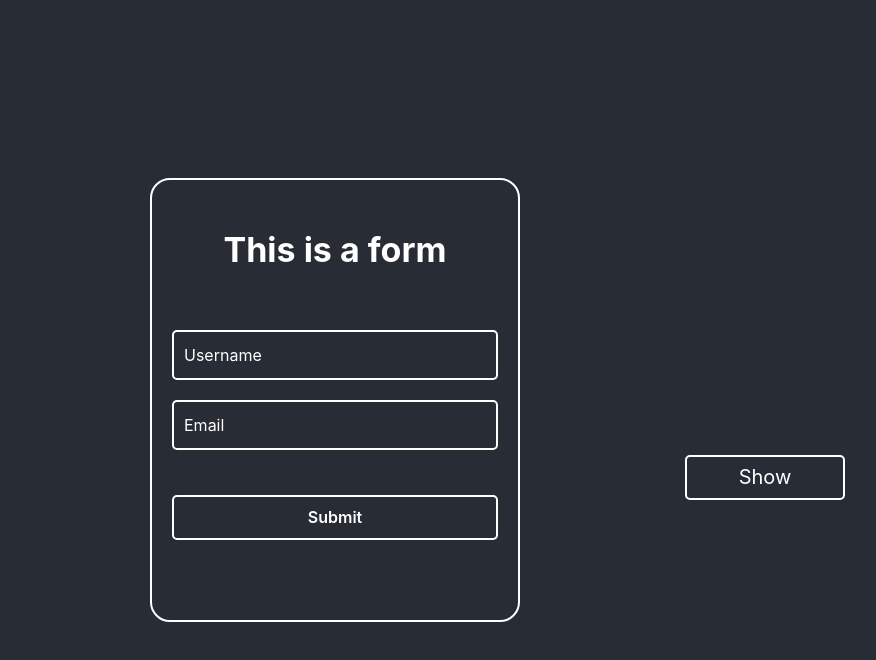
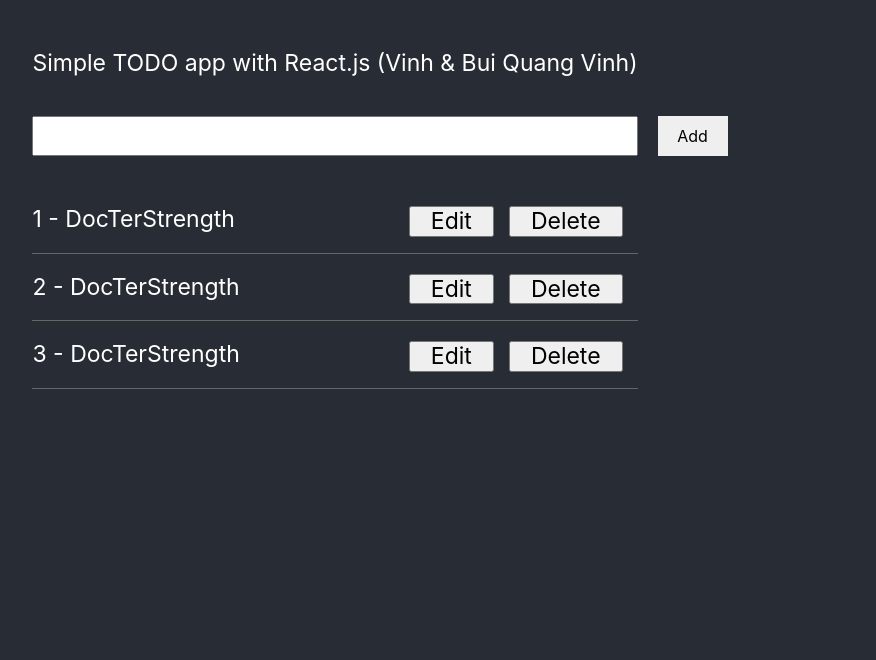
Before and after one commit to BuiQuangVinh66/Learning-react-season-1, a React app: page / in a window 1280 px wide. Shown: the whole page, without its empty margins (305-1181 px from the left). Built offline with nearby package versions, Linux system fonts and the light colour scheme.

Commit message:
project todo

```diff
--- a/package.json
+++ b/package.json
@@ -9,6 +9,7 @@
     "react": "^18.2.0",
     "react-dom": "^18.2.0",
     "react-scripts": "^5.0.1",
+    "react-toastify": "8.0.2",
     "sass": "^1.66.1",
     "web-vitals": "^2.1.4"
   },
--- /dev/null
+++ b/src/styles/colors.scss
@@ -0,0 +1,6 @@
+// @import "colors";
+// color: myVariables;
+$textColor_1: #fff;
+$textColor_2: #000;
+$textColor_3: #333;
+$textColor_4: #666;
--- a/src/views/App.js
+++ b/src/views/App.js
@@ -1,12 +1,35 @@
 import MyComponent from "./Example/MyComponent";
+import "./Example/form.scss";
+import "./Example/list.scss";
 import "./App.scss";
-import "../styles/form.scss";
-import "../styles/list.scss";
+import "./ToDos/ListTodo";
+import ListTodo from "./ToDos/ListTodo";
+import { ToastContainer, toast } from "react-toastify";
+import "react-toastify/dist/ReactToastify.css";
 
 function App() {
   return (
     <div className="App">
-      <MyComponent />
+      <p style={{ fontSize: "2.3rem", marginBottom: "40px" }}>
+        Simple TODO app with React.js (Vinh &amp; Bui Quang Vinh)
+      </p>
+      {/* <MyComponent /> */}
+      <ListTodo />
+
+      <ToastContainer
+        position="top-right"
+        autoClose={5000}
+        hideProgressBar={false}
+        newestOnTop={false}
+        closeOnClick
+        rtl={false}
+        pauseOnFocusLoss
+        draggable
+        pauseOnHover
+        theme="light"
+      />
+      {/* Same as */}
+      <ToastContainer />
     </div>
   );
 }
--- a/src/views/App.scss
+++ b/src/views/App.scss
@@ -1,15 +1,16 @@
+@import '../styles/colors';
+
 body {
   background-color: #282c34;
   min-height: 100vh;
-  color: white;
+  color: $textColor_1;
+  padding: 50px;
+  display: flex;
+  text-align: center;
+  justify-content: start;
 }
 
-:root {
-  --_fff: #fff;
-  --_000: #000;
-  --_333: #333;
-  --_666: #666;
+
+::placeholder {
+  color: $textColor_1;
 }
-::placeholder {
-  color: var(--_fff);
-}
--- /dev/null
+++ b/src/views/ToDos/AddTodo.js
@@ -0,0 +1,55 @@
+import React from "react";
+
+class AddTodo extends React.Component {
+  state = {
+    title: "",
+  };
+
+  handleOnChangeTitle = (event) => {
+    this.setState({
+      title: event.target.value,
+    });
+  };
+
+  handleAddTodo = () => {
+    if (!this.state.title) {
+      alert("Missing title");
+      return;
+    }
+
+    let todo = {
+      id: Math.floor(Math.random() * 100001),
+      title: this.state.title,
+    };
+
+    this.props.addNewTodo(todo);
+
+    this.setState({
+      title: "",
+    });
+  };
+
+  render() {
+    let { title } = this.state;
+    return (
+      <React.Fragment>
+        <div className="addTodo">
+          <input
+            type="text"
+            value={title}
+            onChange={(event) => this.handleOnChangeTitle(event)}
+          />
+          <button
+            onClick={() => this.handleAddTodo()}
+            type="button"
+            className="add"
+          >
+            Add
+          </button>
+        </div>
+      </React.Fragment>
+    );
+  }
+}
+
+export default AddTodo;
--- /dev/null
+++ b/src/views/ToDos/ListTodo.js
@@ -0,0 +1,91 @@
+import React from "react";
+import "./listTodo.scss";
+import { ToastContainer, toast } from "react-toastify";
+import AddTodo from "./AddTodo";
+
+class ListTodo extends React.Component {
+  state = {
+    listTodo: [
+      { id: "123", title: "DocTerStrength" },
+      { id: "234", title: "DocTerStrength" },
+      { id: "567", title: "DocTerStrength" },
+    ],
+    editTodo: {},
+  };
+
+  addNewTodo = (todo) => {
+    this.setState({
+      listTodo: [...this.state.listTodo, todo],
+    });
+
+    toast.success("Wow so easy !");
+  };
+
+  handleDeleteTodo = (todo) => {
+    let currentTodo = this.state.listTodo;
+    currentTodo = currentTodo.filter((item) => item.id !== todo.id);
+    this.setState({
+      listTodo: currentTodo,
+    });
+    toast.success("Delete success!");
+  };
+
+  handleEditTodo = (todo) => {
+    this.setState({
+      editTodo: todo,
+    });
+  };
+
+  render() {
+    let { listTodo, editTodo } = this.state;
+    let isEmptyObj = Object.keys(editTodo).length === 0;
+    return (
+      <React.Fragment>
+        <div className="listTodoContainer">
+          <AddTodo addNewTodo={this.addNewTodo} />
+          <div className="listTodoContent">
+            {listTodo &&
+              listTodo.length > 0 &&
+              listTodo.map((item, index) => {
+                return (
+                  <div className="todoChild" key={item.id}>
+                    {isEmptyObj === true ? (
+                      <span>
+                        {index + 1} - {item.title}
+                      </span>
+                    ) : (
+                      <>
+                        {editTodo.id === item.id ? (
+                          <span>
+                            {index + 1} - <input value={editTodo.title} />
+                          </span>
+                        ) : (
+                          <span>
+                            {index + 1} - {item.title}
+                          </span>
+                        )}
+                      </>
+                    )}
+                    <button
+                      onClick={() => this.handleDeleteTodo(item)}
+                      className="delete"
+                    >
+                      Delete
+                    </button>
+                    <button
+                      onClick={() => this.handleEditTodo(item)}
+                      className="edit"
+                    >
+                      Edit
+                    </button>
+                  </div>
+                );
+              })}
+          </div>
+        </div>
+      </React.Fragment>
+    );
+  }
+}
+
+export default ListTodo;
--- /dev/null
+++ b/src/views/ToDos/listTodo.scss
@@ -0,0 +1,118 @@
+* {
+    margin: 0;
+    padding: 0;
+    box-sizing: border-box;
+}
+
+// @import "colors";
+// color: myVariables;
+$textColor_1: #fff;
+$textColor_2: #000;
+$textColor_3: #333;
+$textColor_4: #666;
+
+// @import "func";
+// @include [name mixin]
+// @include bordered(blue, 1px);
+
+@mixin flexBox-1 {
+    display: flex;
+    justify-content: center;
+    align-items: center;
+}
+
+@mixin flexBox-2 {
+    display: flex;
+    flex-direction: column;
+    justify-content: center;
+    align-items: center;
+}
+
+@mixin flexBox-3 {
+    display: flex;
+    flex-direction: row;
+    justify-content: center;
+    align-items: center;
+}
+
+@mixin SeparateCenter {
+    position: absolute;
+    top: 50%;
+    left: 50%;
+    transform: translate(-50%, -50%);
+}
+
+@mixin bordered($width: 2px, $color: #000) {
+    border: $width solid $color;
+}
+
+.listTodoContainer {
+    width: 100%;
+    justify-content: center;
+
+    .addTodo {
+        margin-bottom: 30px;
+
+        input {
+            width: 100%;
+            height: 40px;
+            outline: none;
+            padding: 0 10px;
+            font-size: 2rem;
+        }
+
+        button {
+            position: absolute;
+            width: 70px;
+            height: 40px;
+            font-size: 1.6rem;
+            margin-left: 20px;
+            border: none;
+
+            &:hover {
+                color: rgb(15, 239, 15);
+                cursor: pointer;
+            }
+        }
+    }
+
+    .listTodoContent {
+        width: 100%;
+
+        .todoChild {
+            padding: 0 20px;
+            font-size: 2.3rem;
+            border-bottom: 1px solid #666;
+            padding: 20px 0;
+            text-align: start;
+            transition: all .1s;
+
+            &:hover {
+                background: transparent;
+                padding: 35px 0;
+                font-size: 2.5rem;
+                cursor: pointer;
+                color: rgb(15, 239, 15);
+            }
+
+            span {
+                margin: 0 20px 0 0;
+            }
+
+            button {
+                float: right;
+                margin-right: 15px;
+                padding: 0 20px;
+
+                &:hover {
+                    cursor: pointer;
+                    color: red;
+                }
+
+                &:last-child:hover {
+                    color: #13c3da;
+                }
+            }
+        }
+    }
+}
```
Also changed, not shown: src/styles/functions.scss (added, +34 -0 lines), src/styles/global.scss (+1 -30 lines), src/views/Example/form.scss (renamed from src/styles/form.scss), src/views/Example/list.scss (renamed from src/styles/list.scss), 1 other file.
